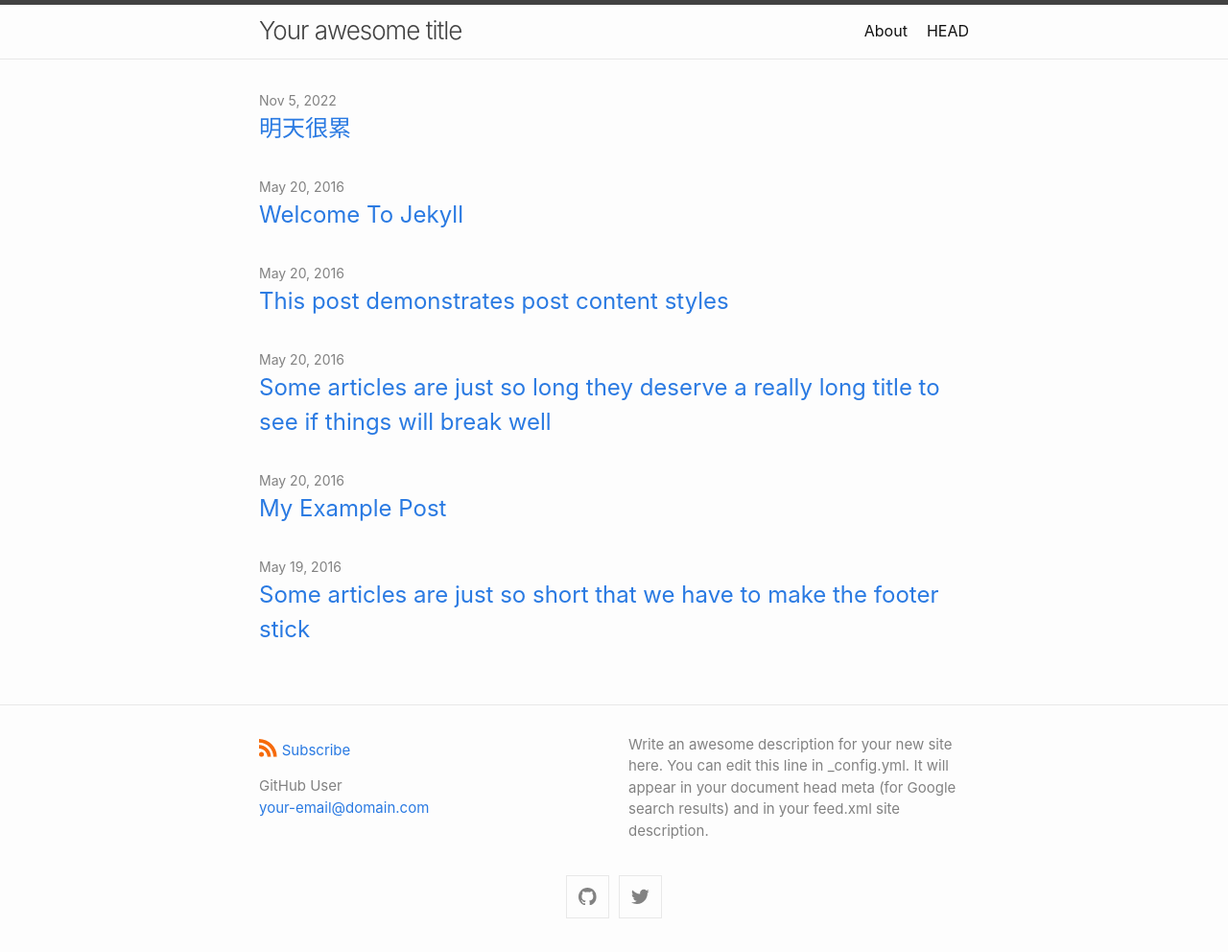
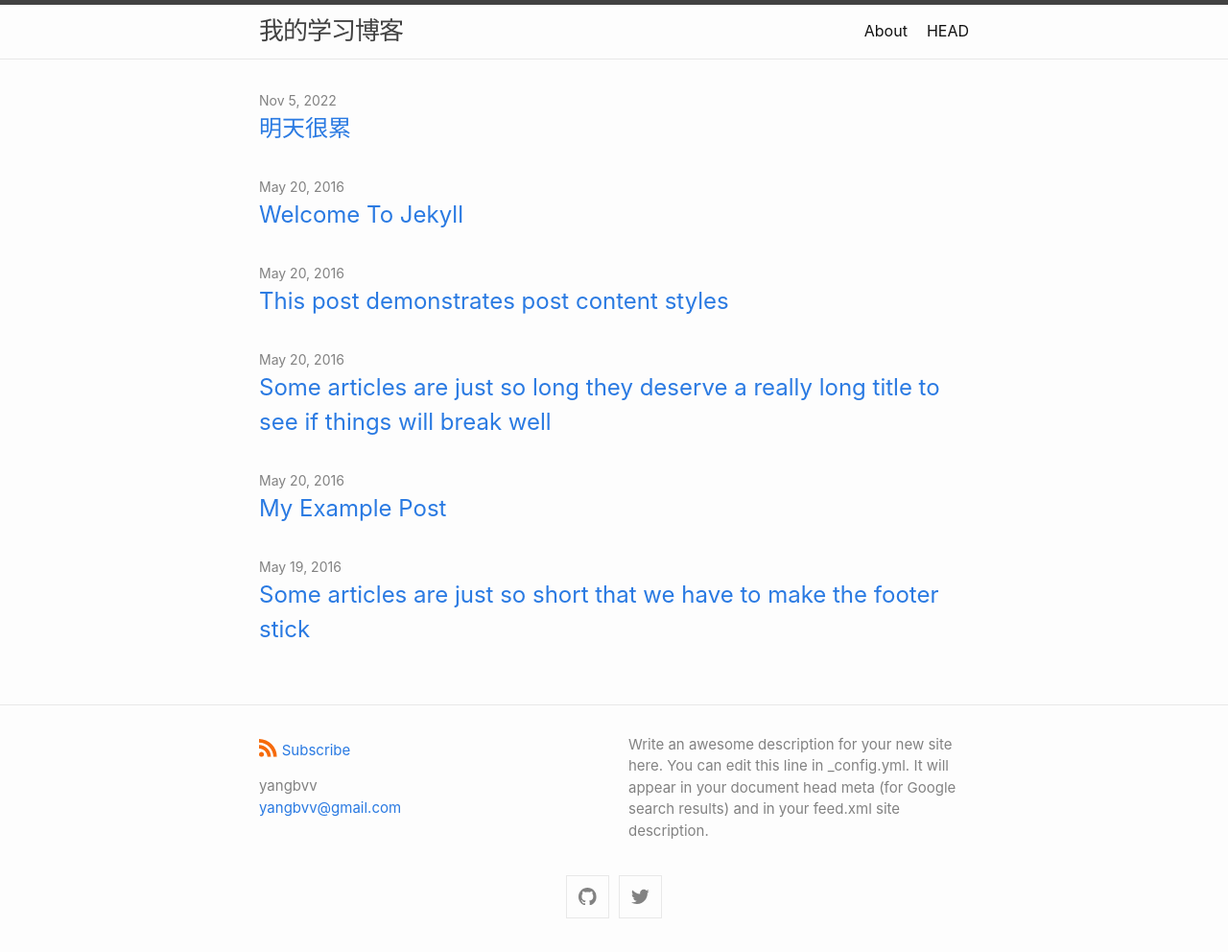
Before and after one commit to yangbvv/yangbvv.github.io, a Jekyll site: the page built from index.md, in a window 1280 px wide. Shown: the whole page at 96% size. Built offline with Jekyll 4.4.1, drawn with Linux system fonts in a browser that asks for light colours.

Commit message:
Update _config.yml

```diff
--- a/_config.yml
+++ b/_config.yml
@@ -1,7 +1,7 @@
-title: Your awesome title
+title: 我的学习博客
 author:
-  name: GitHub User
-  email: your-email@domain.com
+  name: yangbvv
+  email: yangbvv@gmail.com
 description: > # this means to ignore newlines until "show_excerpts:"
   Write an awesome description for your new site here. You can edit this
   line in _config.yml. It will appear in your document head meta (for
@@ -16,8 +16,8 @@ minima:
 
   # generate social links in footer
   social_links:
-    twitter: jekyllrb
-    github:  jekyll
+    twitter: yangbvv
+    github:  yangbvv
     # devto: jekyll
     # dribbble: jekyll
     # facebook: jekyll
```
